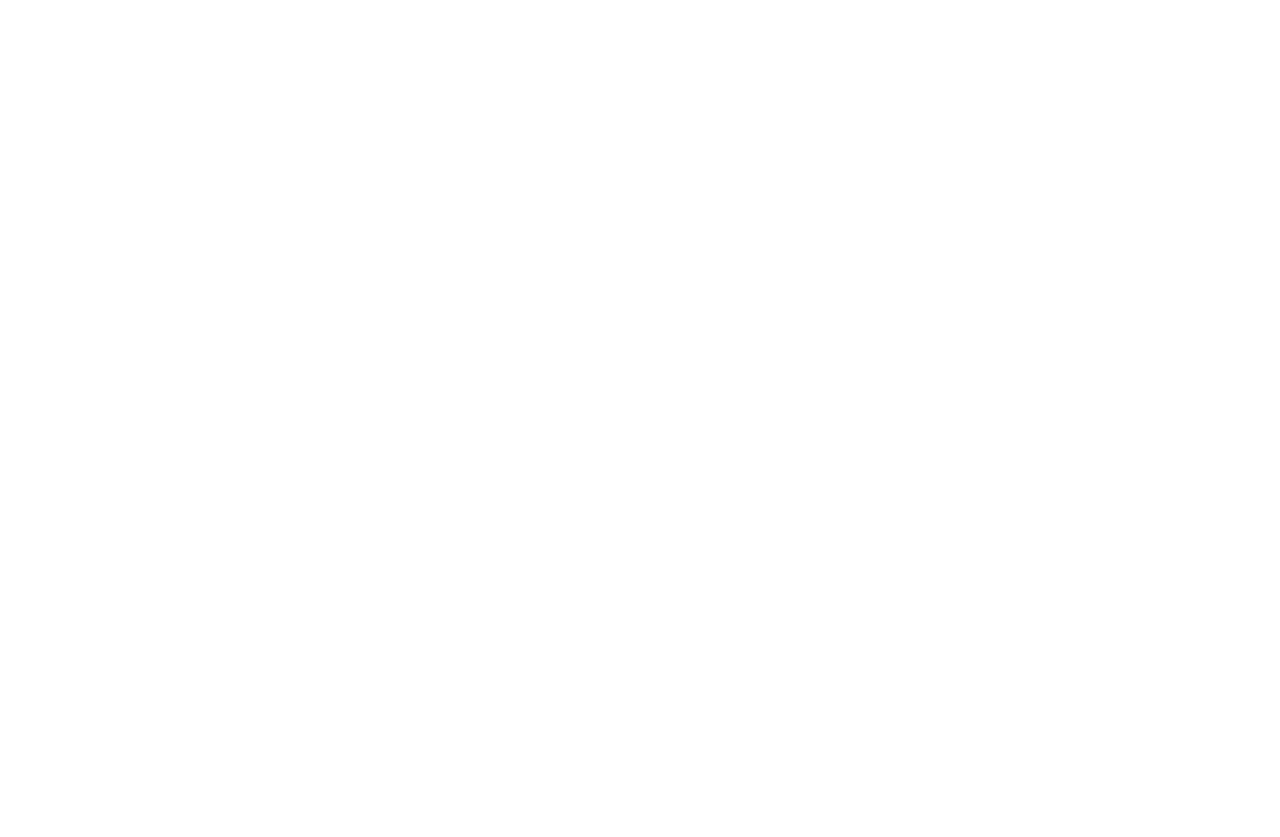
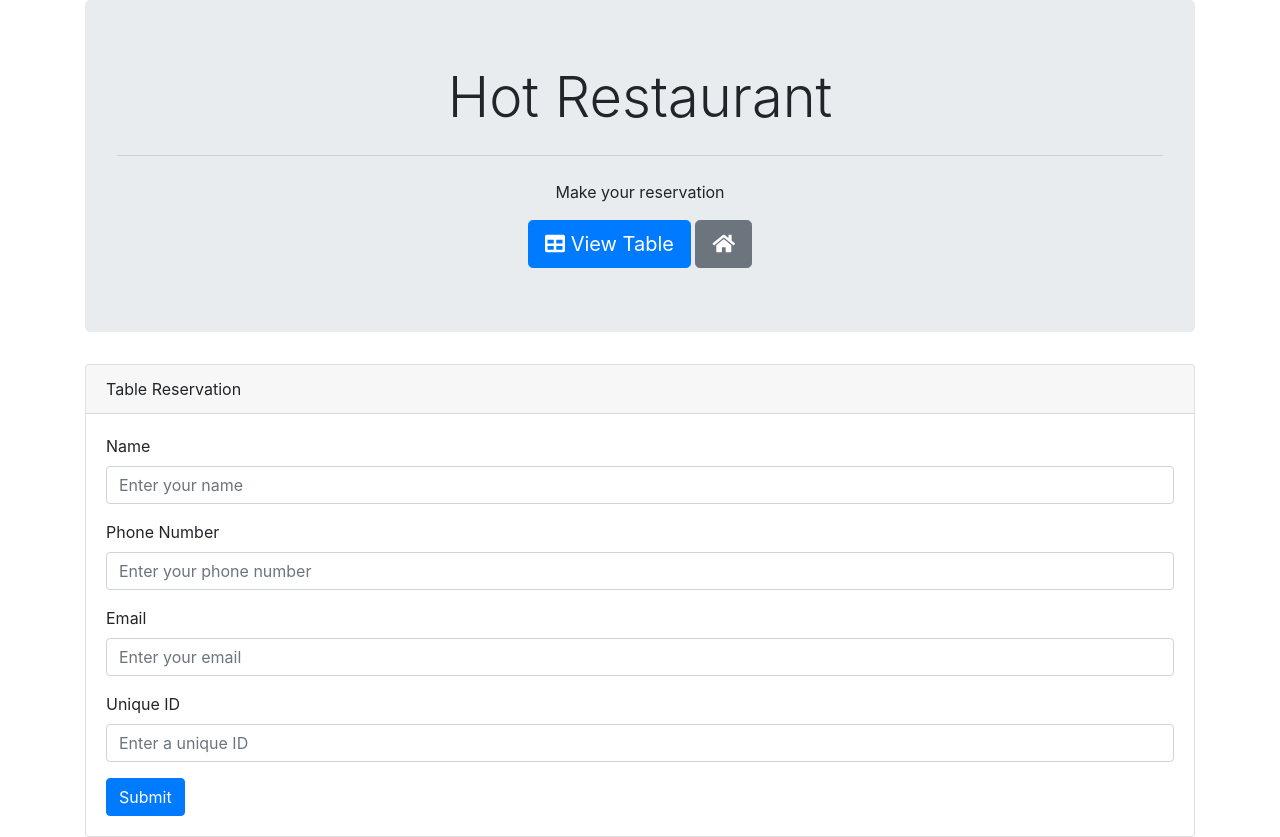
Before and after one commit to sheypr85/TableReserve, a website: page reservation.html in a window 1280 px wide. Before the commit the page ends 800 px from the top, so only its background shows below. Drawn offline with nearby package versions, Linux system fonts and the light colour scheme.

Commit message:
Index Reservation page

```diff
--- a/index.html
+++ b/index.html
@@ -1,24 +1,34 @@
 <!doctype html>
 <html lang="en">
-  <head>
+
+<head>
     <meta charset="utf-8">
     <meta name="viewport" content="width=device-width, initial-scale=1, shrink-to-fit=no">
-    <link rel="stylesheet" href="https://stackpath.bootstrapcdn.com/bootstrap/4.1.3/css/bootstrap.min.css" integrity="sha384-MCw98/SFnGE8fJT3GXwEOngsV7Zt27NXFoaoApmYm81iuXoPkFOJwJ8ERdknLPMO" crossorigin="anonymous">
+    <link rel="stylesheet" href="https://stackpath.bootstrapcdn.com/bootstrap/4.1.3/css/bootstrap.min.css" integrity="sha384-MCw98/SFnGE8fJT3GXwEOngsV7Zt27NXFoaoApmYm81iuXoPkFOJwJ8ERdknLPMO"
+        crossorigin="anonymous">
+    <link rel="stylesheet" href="https://use.fontawesome.com/releases/v5.6.3/css/all.css" integrity="sha384-UHRtZLI+pbxtHCWp1t77Bi1L4ZtiqrqD80Kn4Z8NTSRyMA2Fd33n5dQ8lWUE00s/"
+        crossorigin="anonymous">
     <title>Table Reservation</title>
-  </head>
-  <body>
+</head>
+
+<body>
     <div class="container">
-        <div class="jumbotron">
+        <div class="jumbotron text-center">
             <h1 class="display-4">Hot Restaurant</h1>
             <hr class="my-4">
             <p>We only have 5 tables, so book quickly!</p>
-            <a class="btn btn-primary btn-lg" href="#" role="button">View Table</a>
-            <a class="btn btn-danger btn-lg" href="#" role="button">Make Reservation</a>
-          </div>
+            <a class="btn btn-primary btn-lg" href="#" role="button"><i class="fas fa-table"></i> View Table</a>
+            <a class="btn btn-danger btn-lg" href="#" role="button"><i class="fas fa-calendar-day"></i> Make
+                Reservation</a>
+        </div>
     </div>
 
-    <script src="https://code.jquery.com/jquery-3.3.1.slim.min.js" integrity="sha384-q8i/X+965DzO0rT7abK41JStQIAqVgRVzpbzo5smXKp4YfRvH+8abtTE1Pi6jizo" crossorigin="anonymous"></script>
-    <script src="https://cdnjs.cloudflare.com/ajax/libs/popper.js/1.14.3/umd/popper.min.js" integrity="sha384-ZMP7rVo3mIykV+2+9J3UJ46jBk0WLaUAdn689aCwoqbBJiSnjAK/l8WvCWPIPm49" crossorigin="anonymous"></script>
-    <script src="https://stackpath.bootstrapcdn.com/bootstrap/4.1.3/js/bootstrap.min.js" integrity="sha384-ChfqqxuZUCnJSK3+MXmPNIyE6ZbWh2IMqE241rYiqJxyMiZ6OW/JmZQ5stwEULTy" crossorigin="anonymous"></script>
-  </body>
+    <script src="https://code.jquery.com/jquery-3.3.1.slim.min.js" integrity="sha384-q8i/X+965DzO0rT7abK41JStQIAqVgRVzpbzo5smXKp4YfRvH+8abtTE1Pi6jizo"
+        crossorigin="anonymous"></script>
+    <script src="https://cdnjs.cloudflare.com/ajax/libs/popper.js/1.14.3/umd/popper.min.js" integrity="sha384-ZMP7rVo3mIykV+2+9J3UJ46jBk0WLaUAdn689aCwoqbBJiSnjAK/l8WvCWPIPm49"
+        crossorigin="anonymous"></script>
+    <script src="https://stackpath.bootstrapcdn.com/bootstrap/4.1.3/js/bootstrap.min.js" integrity="sha384-ChfqqxuZUCnJSK3+MXmPNIyE6ZbWh2IMqE241rYiqJxyMiZ6OW/JmZQ5stwEULTy"
+        crossorigin="anonymous"></script>
+</body>
+
 </html>
--- a/reservation.html
+++ b/reservation.html
@@ -0,0 +1,58 @@
+<!doctype html>
+<html lang="en">
+
+<head>
+    <meta charset="utf-8">
+    <meta name="viewport" content="width=device-width, initial-scale=1, shrink-to-fit=no">
+    <link rel="stylesheet" href="https://stackpath.bootstrapcdn.com/bootstrap/4.1.3/css/bootstrap.min.css" integrity="sha384-MCw98/SFnGE8fJT3GXwEOngsV7Zt27NXFoaoApmYm81iuXoPkFOJwJ8ERdknLPMO"
+        crossorigin="anonymous">
+    <link rel="stylesheet" href="https://use.fontawesome.com/releases/v5.6.3/css/all.css" integrity="sha384-UHRtZLI+pbxtHCWp1t77Bi1L4ZtiqrqD80Kn4Z8NTSRyMA2Fd33n5dQ8lWUE00s/"
+        crossorigin="anonymous">
+    <title>Table Reservation</title>
+</head>
+
+<body>
+    <div class="container">
+        <div class="jumbotron text-center">
+            <h1 class="display-4">Hot Restaurant</h1>
+            <hr class="my-4">
+            <p>Make your reservation</p>
+            <a class="btn btn-primary btn-lg" href="#" role="button"><i class="fas fa-table"></i> View Table</a>
+            <a class="btn btn-secondary btn-lg" href="#" role="button"><i class="fas fa-home"></i></a>
+        </div>
+        <div class="card">
+            <div class="card-header">
+                Table Reservation
+            </div>
+            <div class="card-body">
+                <form>
+                    <div class="form-group">
+                        <label for="name">Name</label>
+                        <input type="text" class="form-control" id="name" placeholder="Enter your name">
+                    </div>
+                    <div class="form-group">
+                        <label for="phone">Phone Number</label>
+                        <input type="text" class="form-control" id="phone" placeholder="Enter your phone number">
+                    </div>
+                    <div class="form-group">
+                        <label for="email">Email</label>
+                        <input type="email" class="form-control" id="email" placeholder="Enter your email">
+                    </div>
+                    <div class="form-group">
+                        <label for="uniqueId">Unique ID</label>
+                        <input type="text" class="form-control" id="uniqueId" placeholder="Enter a unique ID">
+                    </div>
+                    <button type="submit" class="btn btn-primary">Submit</button>
+                </form>
+            </div>
+        </div>
+
+        <script src="https://code.jquery.com/jquery-3.3.1.slim.min.js" integrity="sha384-q8i/X+965DzO0rT7abK41JStQIAqVgRVzpbzo5smXKp4YfRvH+8abtTE1Pi6jizo"
+            crossorigin="anonymous"></script>
+        <script src="https://cdnjs.cloudflare.com/ajax/libs/popper.js/1.14.3/umd/popper.min.js" integrity="sha384-ZMP7rVo3mIykV+2+9J3UJ46jBk0WLaUAdn689aCwoqbBJiSnjAK/l8WvCWPIPm49"
+            crossorigin="anonymous"></script>
+        <script src="https://stackpath.bootstrapcdn.com/bootstrap/4.1.3/js/bootstrap.min.js" integrity="sha384-ChfqqxuZUCnJSK3+MXmPNIyE6ZbWh2IMqE241rYiqJxyMiZ6OW/JmZQ5stwEULTy"
+            crossorigin="anonymous"></script>
+</body>
+
+</html>
```
